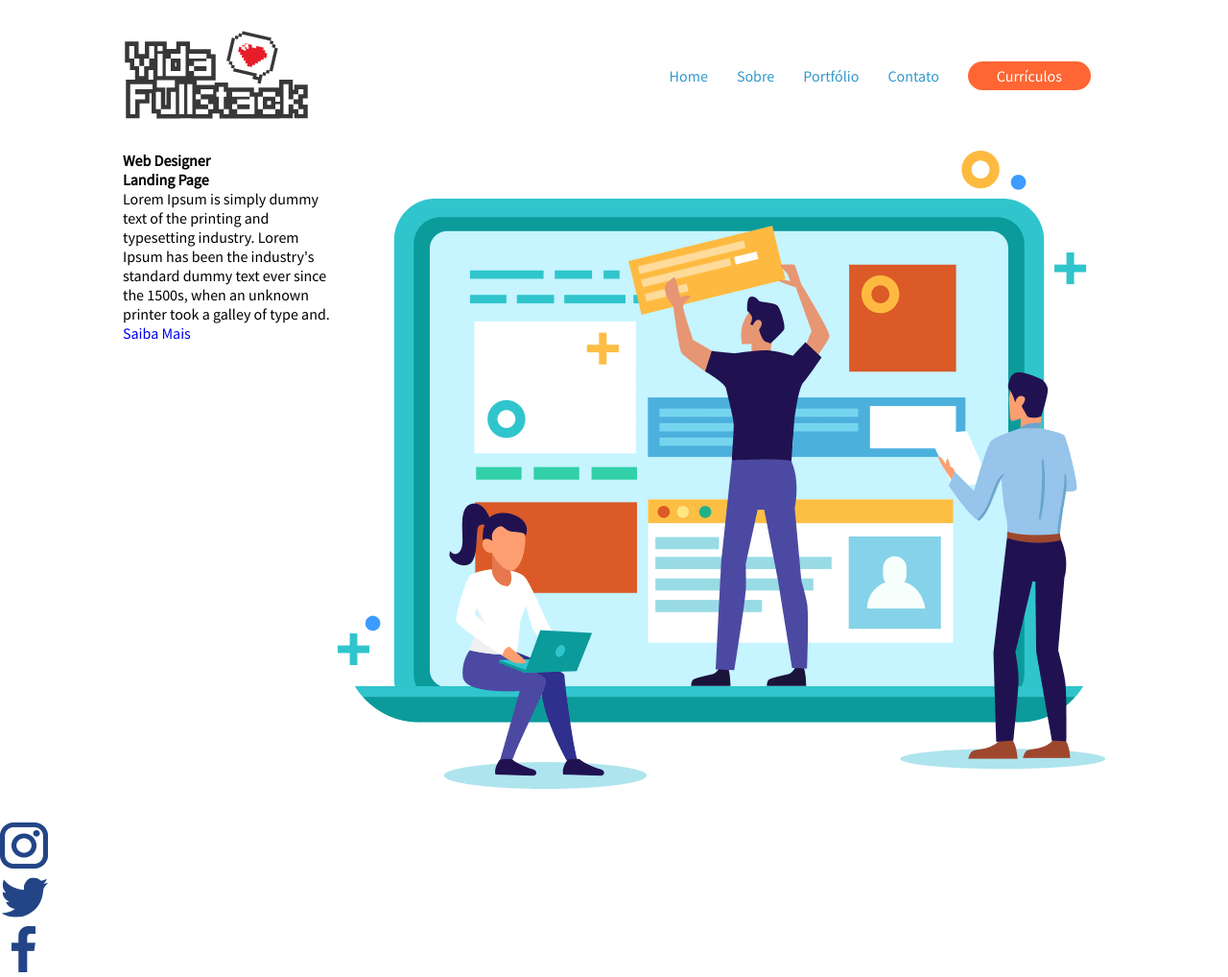
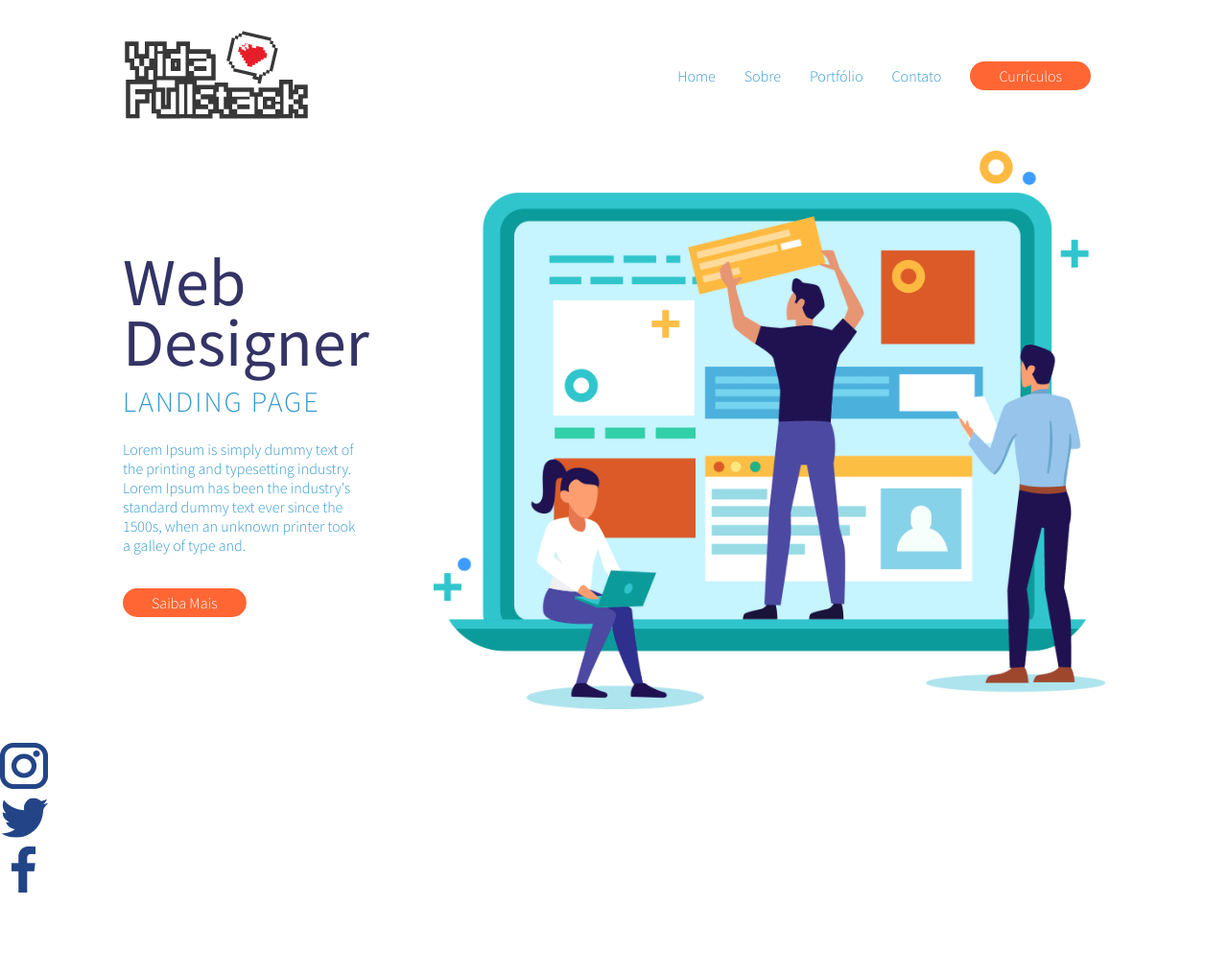
Before and after one commit to Davi-Andrade-30/Site-Do-Brabo, a plain HTML site: page index.html in a window 1280 px wide. Shown: the whole page at 96% size. After the commit the page ends 935 px from the top, so only its background shows below. Drawn offline with Linux system fonts and the light colour scheme.

Commit message:
Criação do main e arquivos do CSS para o mesmo

```diff
--- /dev/null
+++ b/assets/CSS/main.css
@@ -0,0 +1,34 @@
+.sobre-web-design {
+  justify-content: space-between;
+  align-items: center;
+}
+
+.sobre-web-design article {
+  width: 250px;
+}
+
+.sobre-web-design article h1 {
+  font-size: 70px;
+  line-height: 90%;
+  font-weight: 400;
+  color: #333366;
+}
+
+.sobre-web-design article p, .sobre-web-design article h2 {
+  color: #3399cc;
+}
+
+.sobre-web-design article h2 {
+  font-size: 30px;
+  text-transform: uppercase;
+  letter-spacing: 2px;
+  line-height: 200%;
+}
+
+.sobre-web-design article p {
+  margin: 10px 0 40px;
+}
+
+.sobre-web-design div img {
+  width: 700px;
+}
--- a/assets/CSS/style.css
+++ b/assets/CSS/style.css
@@ -2,6 +2,7 @@
 
 @import './header.css';
 @import './Buttons.css';
+@import './main.css';
 
 * {
   margin: 0;
@@ -9,6 +10,7 @@
   border: 0;
   font-size: 100%;
   font-family: 'Source Sans Pro', sans-serif;
+  font-weight: 300;
   vertical-align: baseline;
   text-decoration: none;
 }
--- a/index.html
+++ b/index.html
@@ -37,7 +37,7 @@
   </header>
 
   <main class="container">
-    <section class="row">
+    <section class="row sobre-web-design">
       <article>
         <h1>
           Web Designer
@@ -54,7 +54,7 @@
           printer took a galley of type and.
         </p>
 
-        <a href="#">Saiba Mais</a>
+        <a href="#" class="btn btn-laranja">Saiba Mais</a>
       </article>
       <div>
         <img src="./assets/images/pessoas-construindo-pc.png" alt="Criação de Site">
```
